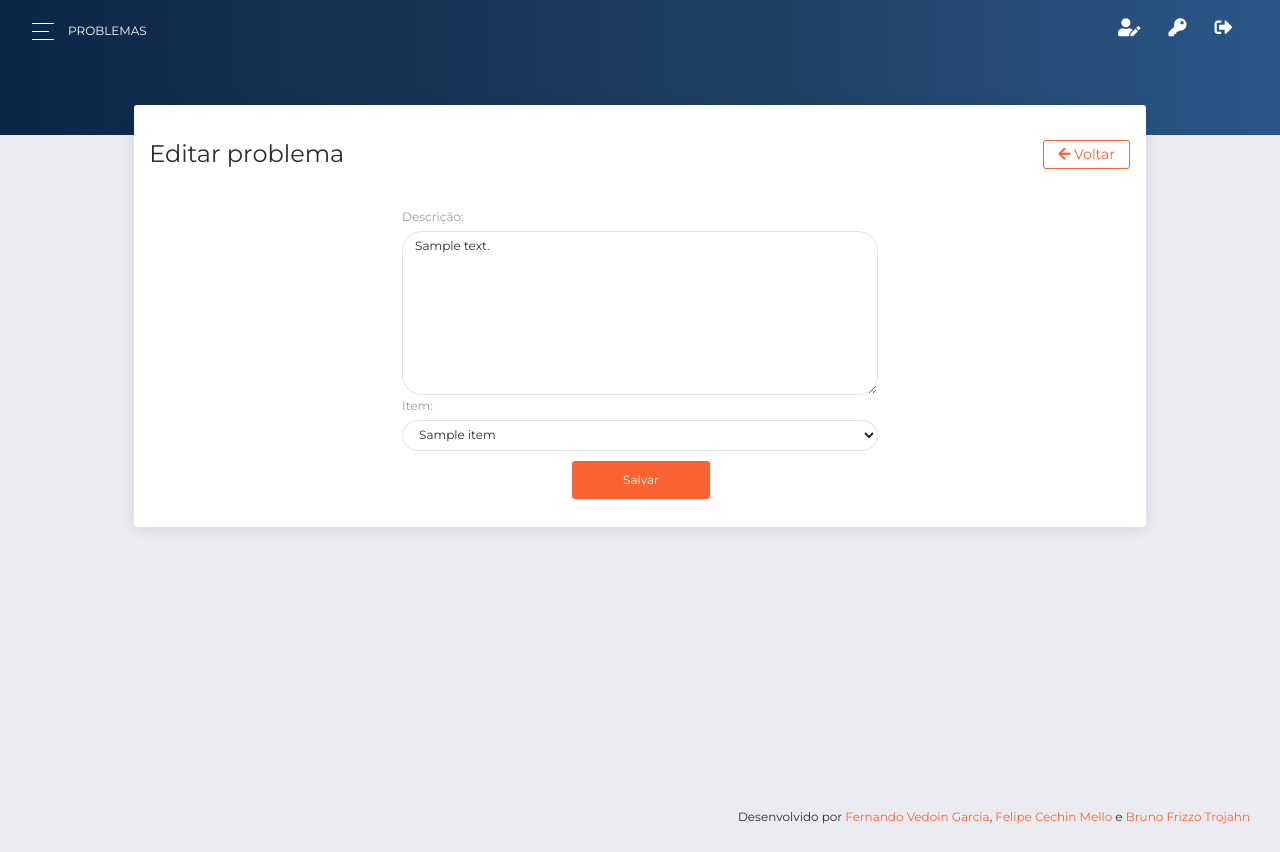
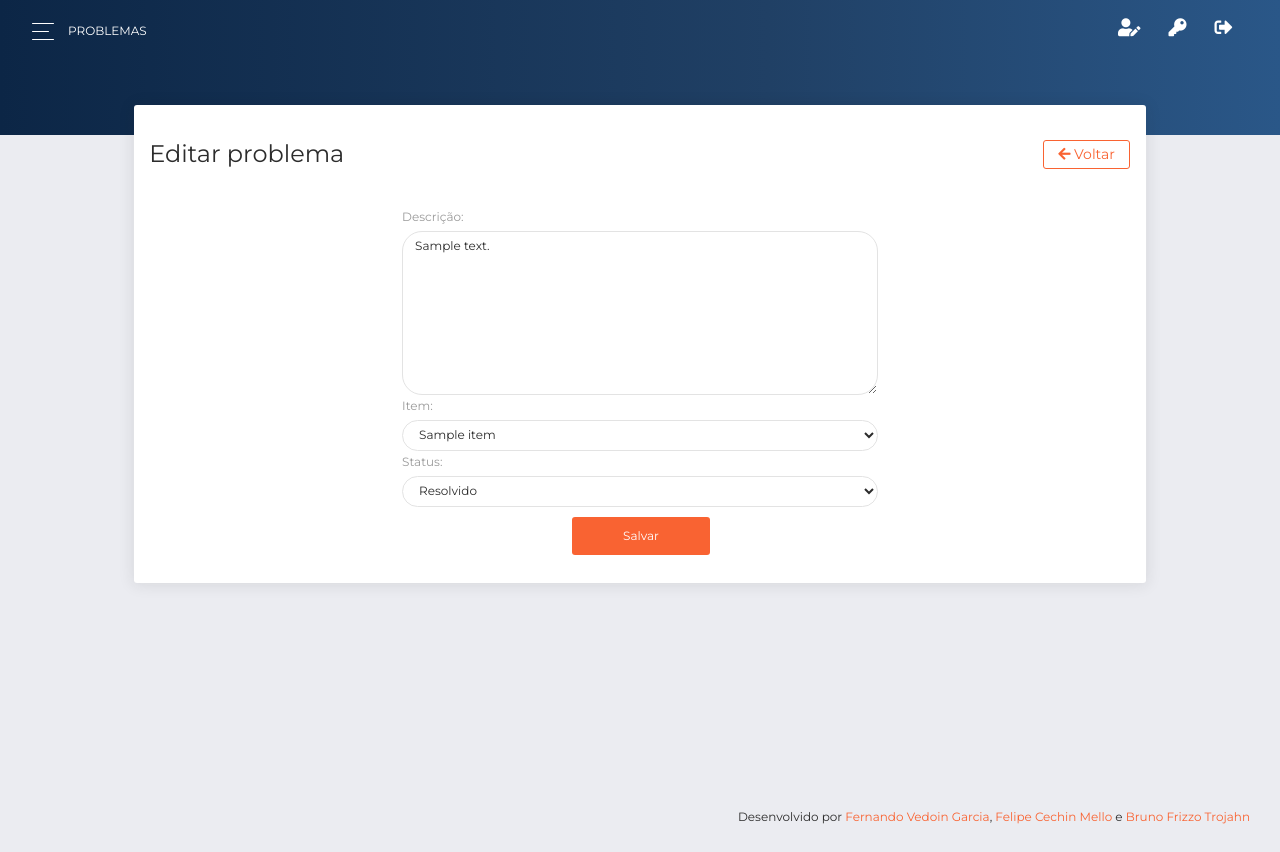
Before and after one commit to fvedoin/school-heritage, a Django app: page /problemas/1/ in a window 1280 px wide. Run offline with Django 3.2, Linux system fonts and the light colour scheme; a user stored in the database is signed in; tables that the repository leaves empty hold one stand-in row (values such as "Sample post"); some libraries are stand-ins or nearby versions.

Commit message:
Showing and editing problem status.

```diff
--- a/problems/forms.py
+++ b/problems/forms.py
@@ -4,11 +4,16 @@ from .models import Problem
 
 class ProblemForm(forms.ModelForm):
     def __init__(self, *args, **kwargs):
+        CHOICES = [(1, 'Resolvido'), (0, 'Não resolvido')]
         super().__init__(*args, **kwargs)
         self.fields['description'].widget.attrs.update({'class': 'form-control', 'placeholder': 'Digite a descrição do problema'})
         self.fields['item'].widget.attrs.update({'class': 'form-control selectpicker bootstrap-select', 'data-live-search': 'true'})
         self.fields['user'].widget = forms.HiddenInput()
+        CHOICES = [(0, 'Não resolvido'),
+                   (1, 'Resolvido')]
+        self.fields['status'] = forms.ChoiceField(choices=CHOICES)
+        self.fields['status'].widget.attrs.update({'class': 'form-control'})
 
     class Meta:
         model = Problem
-        fields = ['description', 'item', 'user']
+        fields = ['description', 'item', 'user', 'status']
```
Also changed, not shown: templates/problems/index.html (+22 -0 lines).
